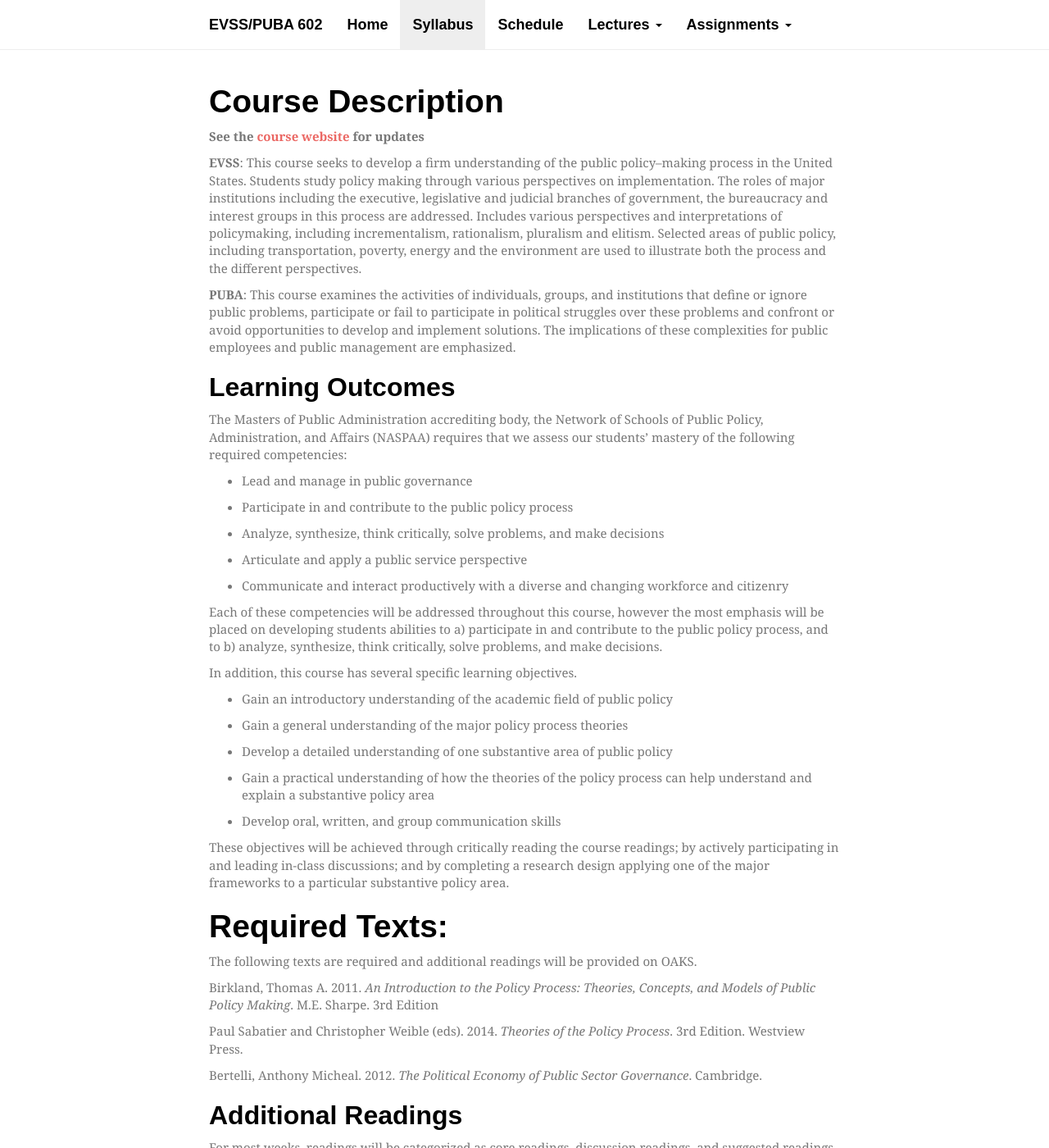
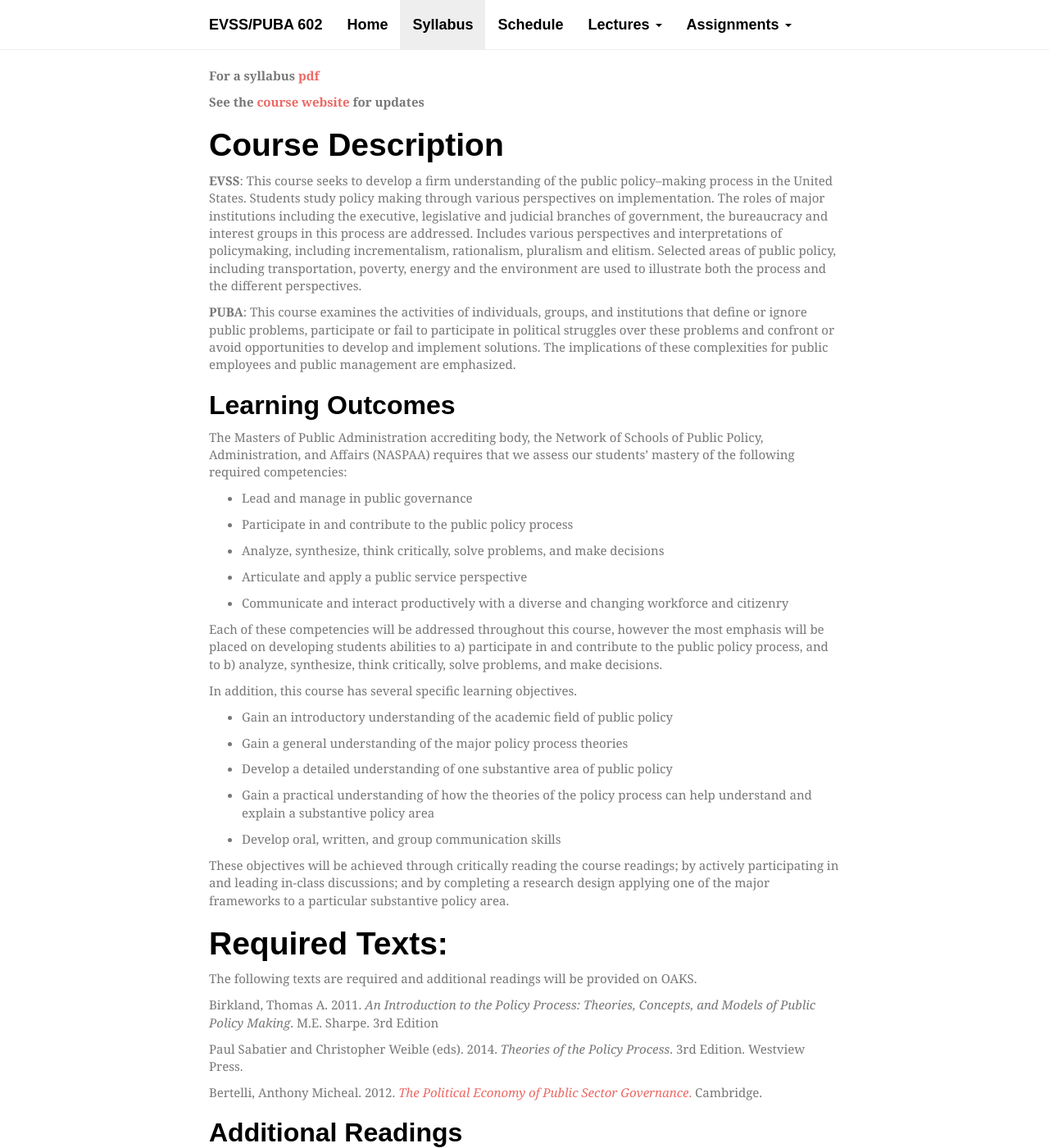
Before and after one commit to mnowlin/evss-puba602, a Jekyll site: the page built from syllabus.md, in a window 1280 px wide and 1400 px high. Shown: the whole window at 82% size. Built offline with Jekyll 4.4.1, drawn with Linux system fonts in a browser that asks for light colours; nearby versions of some CDN libraries; some web fonts are replaced; some of the changed text lies outside the part shown.

Commit message:
add syllabus pdf

```diff
--- a/syllabus.md
+++ b/syllabus.md
@@ -9,9 +9,11 @@ category: syllabus
 layout: default
 ---
 
-# Course Description
+__For a syllabus [pdf]({{site.url}}/evss-puba/nowlin602.pdf)__
 
 __See the [course website](http://matthewcnowlin.com/evss-puba602/) for updates__
+
+# Course Description
 
 **EVSS**: This course seeks to develop a firm understanding of the
 public policy–making process in the United States. Students study policy
@@ -88,7 +90,7 @@ Birkland, Thomas A. 2011. _An Introduction to the Policy Process: Theories, Conc
 Paul Sabatier and Christopher Weible (eds). 2014. *Theories of the
 Policy Process*. 3rd Edition. Westview Press.
 
-Bertelli, Anthony Micheal. 2012. _The Political Economy of Public Sector Governance_. Cambridge.
+Bertelli, Anthony Micheal. 2012.[ _The Political Economy of Public Sector Governance_.](http://www.amazon.com/Political-Economy-Public-Sector-Governance/dp/0521736641/ref=sr_1_1?ie=UTF8&qid=1440511201&sr=8-1&keywords=The+Political+Economy+of+Public+Sector+Governance) Cambridge.
 
 
 Additional Readings
@@ -126,7 +128,7 @@ discussion papers, being a discussion leader, a research design, a book review,
 |  Book Review               | 200 points (22%) |
 |  Attendance/Participation  | 100 points (11%) |
 | --- | --- |
-|  Total                     | 900 points (100%) |
+|  __Total__                     | __900 points__ (100%) |
 
 
 _There are 900 possible points for this course. Grades will be allocated
```
Also changed, not shown: _assignments/01-discussion-papers.md (+2 -0 lines), 1 other file.
